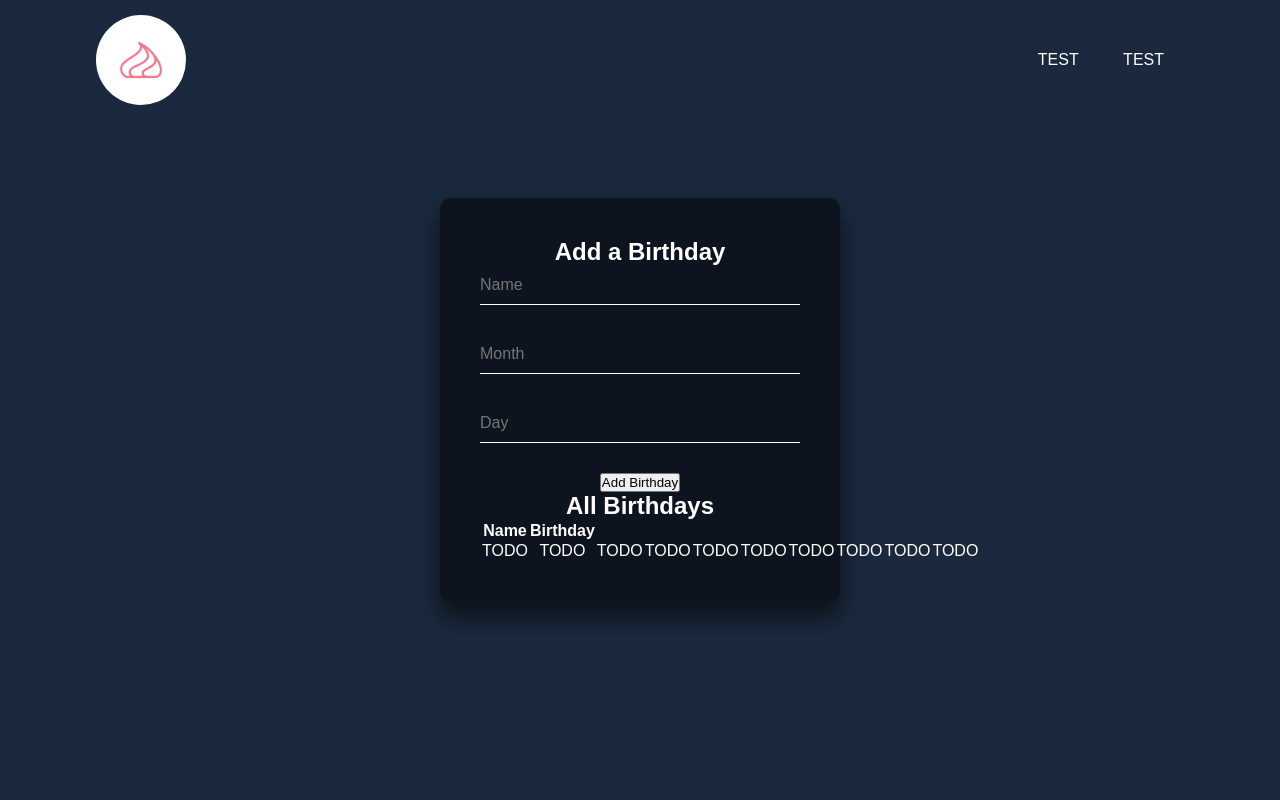
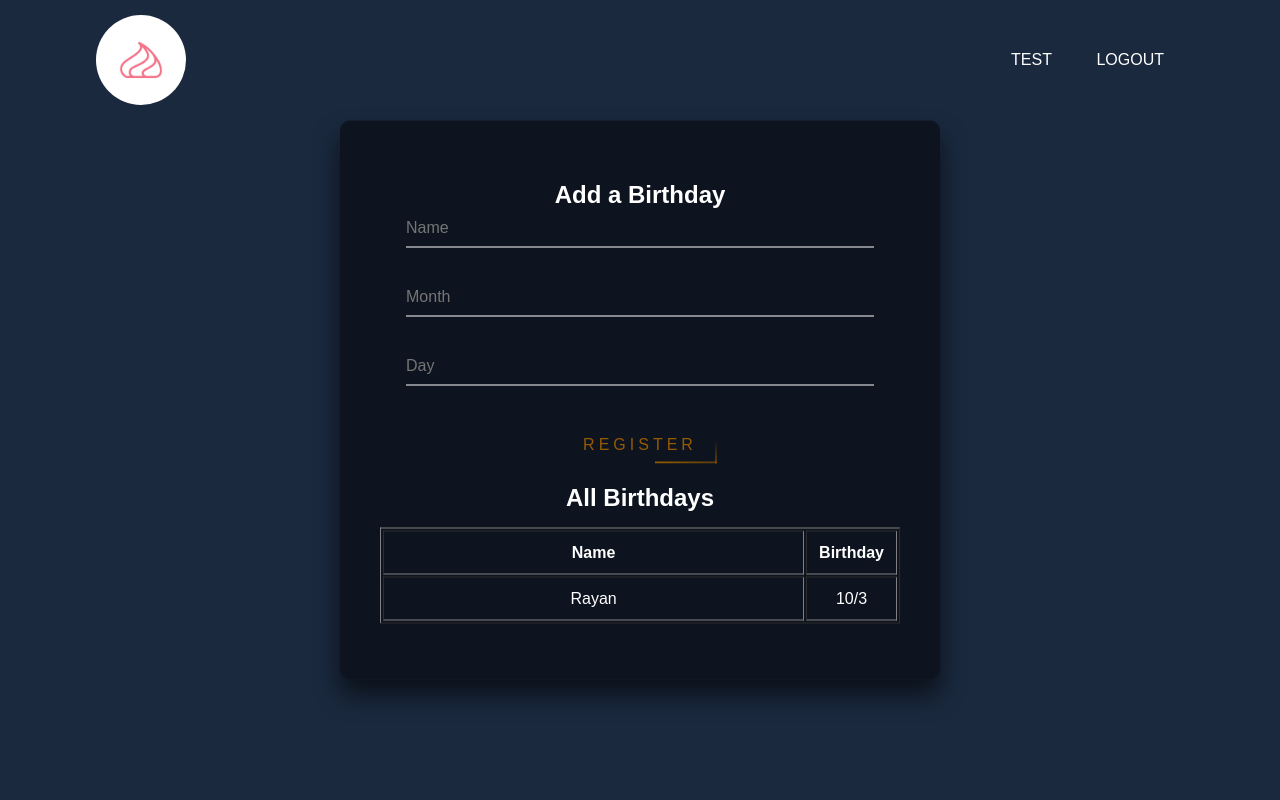
Before and after one commit to Raymw1/Birthdays50, a Flask app: page /index in a window 1280 px wide. Run offline with Flask 2, Linux system fonts and the light colour scheme; a user stored in the database is signed in; some libraries are stand-ins or nearby versions.

Commit message:
App basics basically finished

```diff
--- a/application.py
+++ b/application.py
@@ -6,7 +6,7 @@ from flask_session import Session
 from tempfile import mkdtemp
 from werkzeug.exceptions import default_exceptions, HTTPException, InternalServerError
 from helpers import apology, login_required
-from models import database, users
+from models import database, users, checkbirth
 from werkzeug.security import check_password_hash, generate_password_hash
 
 # Configure application
--- a/static/styles.css
+++ b/static/styles.css
@@ -203,7 +203,7 @@ body {
   font-size: 12px;
 }
 
-.login-box form button {
+.login-box form button, .novis {
   position: relative;
   display: inline-block;
   padding: 10px 20px;
@@ -213,11 +213,11 @@ body {
   text-transform: uppercase;
   overflow: hidden;
   transition: .5s;
-  margin-top: 40px;
+  margin-top: 10px;
   letter-spacing: 4px
 }
 
-.login-box button:hover {
+.login-box button:hover, .novis:hover {
   background: #965a00;
   color: #fff;
   border-radius: 5px;
@@ -227,12 +227,12 @@ body {
               0 0 100px #965a00;
 }
 
-.login-box button span {
+.login-box button span, .novis span {
   position: absolute;
   display: block;
 }
 
-.login-box button span:nth-child(1) {
+.login-box button span:nth-child(1), .novis span:nth-child(1) {
   top: 0;
   left: -100%;
   width: 100%;
@@ -250,7 +250,7 @@ body {
   }
 }
 
-.login-box button span:nth-child(2) {
+.login-box button span:nth-child(2), .novis span:nth-child(2) {
   top: -100%;
   right: 0;
   width: 2px;
@@ -269,7 +269,7 @@ body {
   }
 }
 
-.login-box button span:nth-child(3) {
+.login-box button span:nth-child(3), .novis span:nth-child(3) {
   bottom: 0;
   right: -100%;
   width: 100%;
@@ -288,7 +288,7 @@ body {
   }
 }
 
-.login-box button span:nth-child(4) {
+.login-box button span:nth-child(4), .novis span:nth-child(4) {
   bottom: -100%;
   left: 0;
   width: 2px;
@@ -325,8 +325,12 @@ body {
   text-align: center;
 }
 
+.container {
+  width: 600px;
+}
+
 .input-box {
-  width: 100%;
+  width: 90%;
   padding: 10px 0;
   font-size: 16px;
   color: #fff;
@@ -336,9 +340,24 @@ body {
   outline: none;
   background: transparent;
   position: relative;
-  align-items: baseline;
 }
 
+.section-birth {
+  margin-top: 20px;
+}
+
+
+.birthdays table th,
+table td {
+  padding: 0.75rem;
+  vertical-align: middle;
+  width: 100%;
+}
+
+table{
+  margin-top: 1rem;
+  margin-bottom: 1rem;
+}
 
 /*
 .birthdays .container {
@@ -403,14 +422,3 @@ body {
   margin-bottom: 1rem;
   width: 100%;
 }
-
-.birthdays able th,
-table td {
-  padding: 0.75rem;
-  vertical-align: middle;
-}
-
-.birthdays tbody tr:nth-of-type(odd) {
-  background-color: rgb(179, 208, 255, 0.3)
-}
- */
--- a/templates/birthdays.html
+++ b/templates/birthdays.html
@@ -7,18 +7,23 @@
 {% block main %}
 <main class="birthdays">
     <div class="container">
-        <div class="section">
+        <div class="section-birth section">
             <h2>Add a Birthday</h2>
             <form action="/index" method="post" class="add-births">
                 <input  class="input-box" type="text" autocomplete="off" autofocus name="name" id="name" placeholder="Name">
-                <input  class="input-box" type="text" autocomplete="off" name="month" id="month" placeholder="Month" min="1" max="12">
-                <input  class="input-box" type="text" autocomplete="off" name="day" id="day" placeholder="Day" min="1" max="31">
-                <input type="submit" value="Add Birthday">
+                <input  class="input-box" type="number" autocomplete="off" name="month" id="month" placeholder="Month" min="1" max="12">
+                <input  class="input-box" type="number" autocomplete="off" name="day" id="day" placeholder="Day" min="1" max="31">
+                <button class="novis" type="submit">
+                <span></span>
+                <span></span>
+                <span></span>
+                <span></span>
+                Register</button>
             </form>
         </div>
-        <div class="section">
+        <div class="section-birth section">
             <h2>All Birthdays</h2>
-            <table>
+            <table border="1">
                 <thead>
                     <tr>
                         <th>Name</th>
@@ -27,16 +32,10 @@
                 </thead>
                 <tbody>
                     <tr>
-                        <td>TODO</td>
-                        <td>TODO</td>
-                        <td>TODO</td>
-                        <td>TODO</td>
-                        <td>TODO</td>
-                        <td>TODO</td>
-                        <td>TODO</td>
-                        <td>TODO</td>
-                        <td>TODO</td>
-                        <td>TODO</td>
+                        {% for birthday in birthdays %}
+                            <td>{{ birthday.name }}</td>
+                            <td>{{ birthday.MONTH }}/{{ birthday.DAY }}</td>
+                        {% endfor %}
                     </tr>
                     <!-- TODO: Loop through the database entries to display them in this table -->
                 </tbody>
--- a/templates/layout.html
+++ b/templates/layout.html
@@ -23,7 +23,7 @@
                     <ul>
                         {% if session.user_id %}
                             <li><a href="/login">Test</a></li>
-                            <li><a href="/register">Test</a></li>
+                            <li><a href="/logout">LOGOUT</a></li>
                         {% else %}
                             <li><a href="/login">Login</a></li>
                             <li><a href="/register">Register</a></li>
```
Also changed, not shown: models/checkbirth.py (added, +19 -0 lines), birthdays.db.
